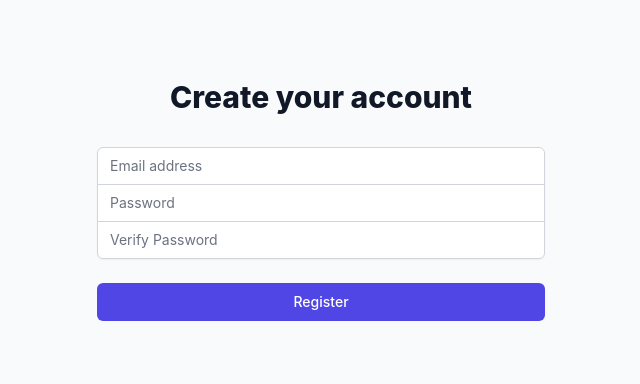
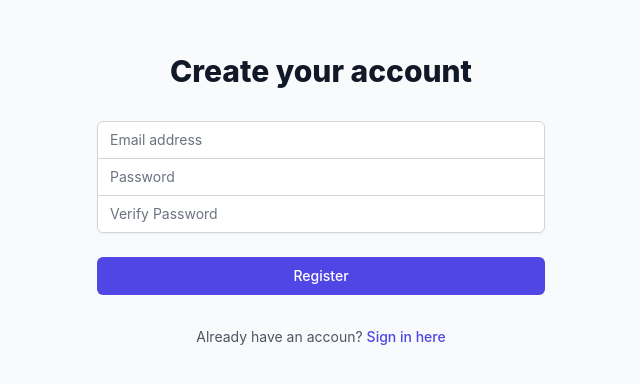
Before and after one commit to Gabrielparizet/book_my_gigs_front, a React (Create React App) app: page /register in a window 1280 px wide. Shown: the part 212-596 px from the top of the page, without its empty margins (319-959 px from the left). Built offline with nearby package versions, Linux system fonts and the light colour scheme.

Commit message:
feat(register): built links for redirection in SignIn and Register pages

```diff
--- a/src/Pages/Register.js
+++ b/src/Pages/Register.js
@@ -1,6 +1,6 @@
 import React, { useState } from 'react';
 import axios from 'axios';
-import { useNavigate } from 'react-router-dom'
+import { useNavigate, Link } from 'react-router-dom'
 
 function Register() {
     const [email, setEmail] = useState('');
@@ -110,6 +110,12 @@
             </button>
           </div>
         </form>
+        <div className="text-sm text-center">
+          <span className="text-gray-600">Already have an accoun? </span>
+            <Link to="/signin" className="font-medium text-indigo-600 hover:text-indigo-500">
+                Sign in here
+            </Link>
+        </div>
       </div>
     </div>
     )
--- a/src/Pages/SignIn.js
+++ b/src/Pages/SignIn.js
@@ -1,6 +1,6 @@
 import React, { useState } from 'react';
 import axios from 'axios';
-import { useNavigate } from 'react-router-dom';
+import { useNavigate, Link } from 'react-router-dom';
 
 function SignIn() {
     const [email, setEmail] = useState('');
@@ -85,6 +85,13 @@
                         </button>
                     </div>
                 </form>
+
+                <div className="text-sm text-center">
+                    <span className="text-gray-600">Don't have an account yet? </span>
+                    <Link to="/register" className="font-medium text-indigo-600 hover:text-indigo-500">
+                        Sign up here
+                    </Link>
+                </div>
             </div>
         </div>
     );
```
